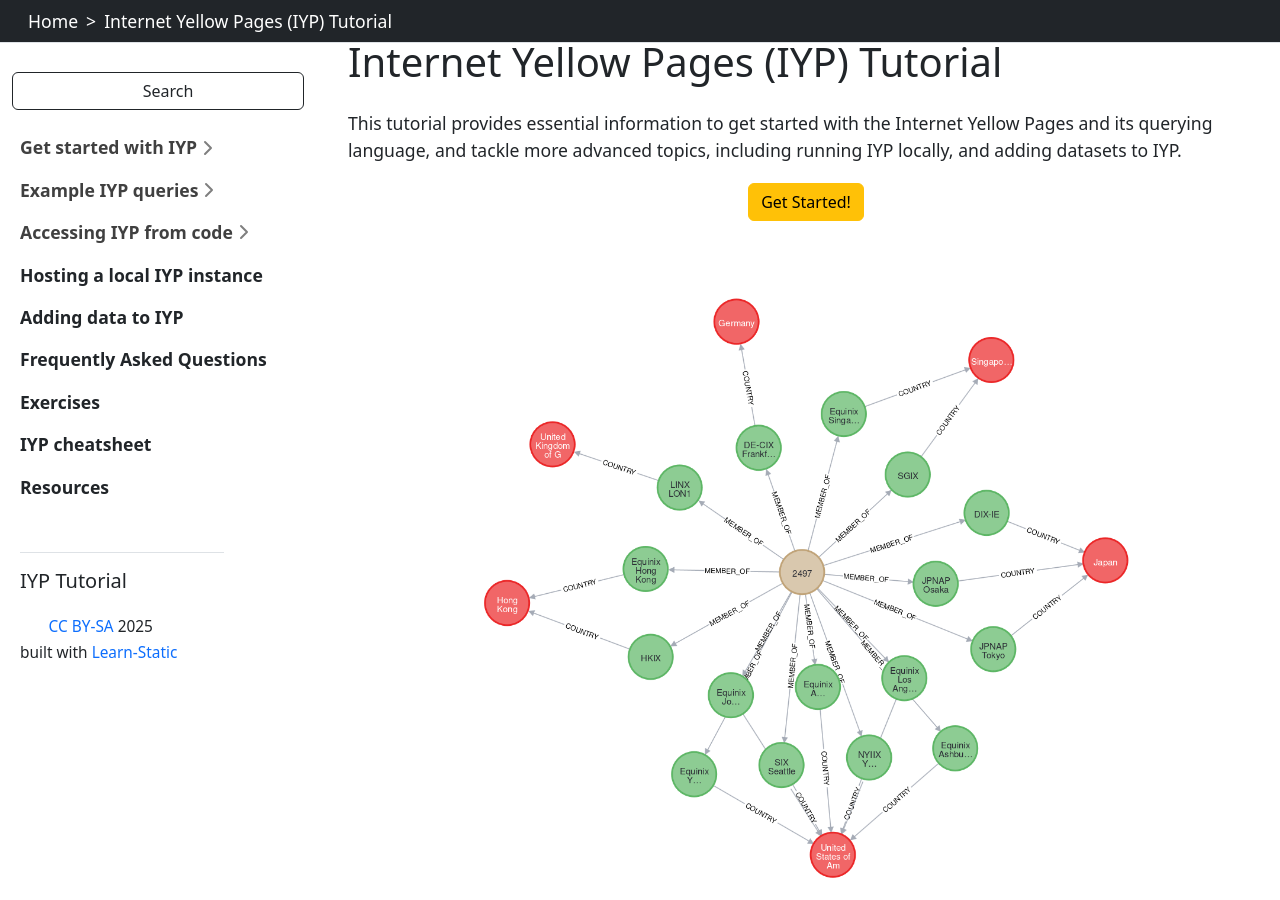
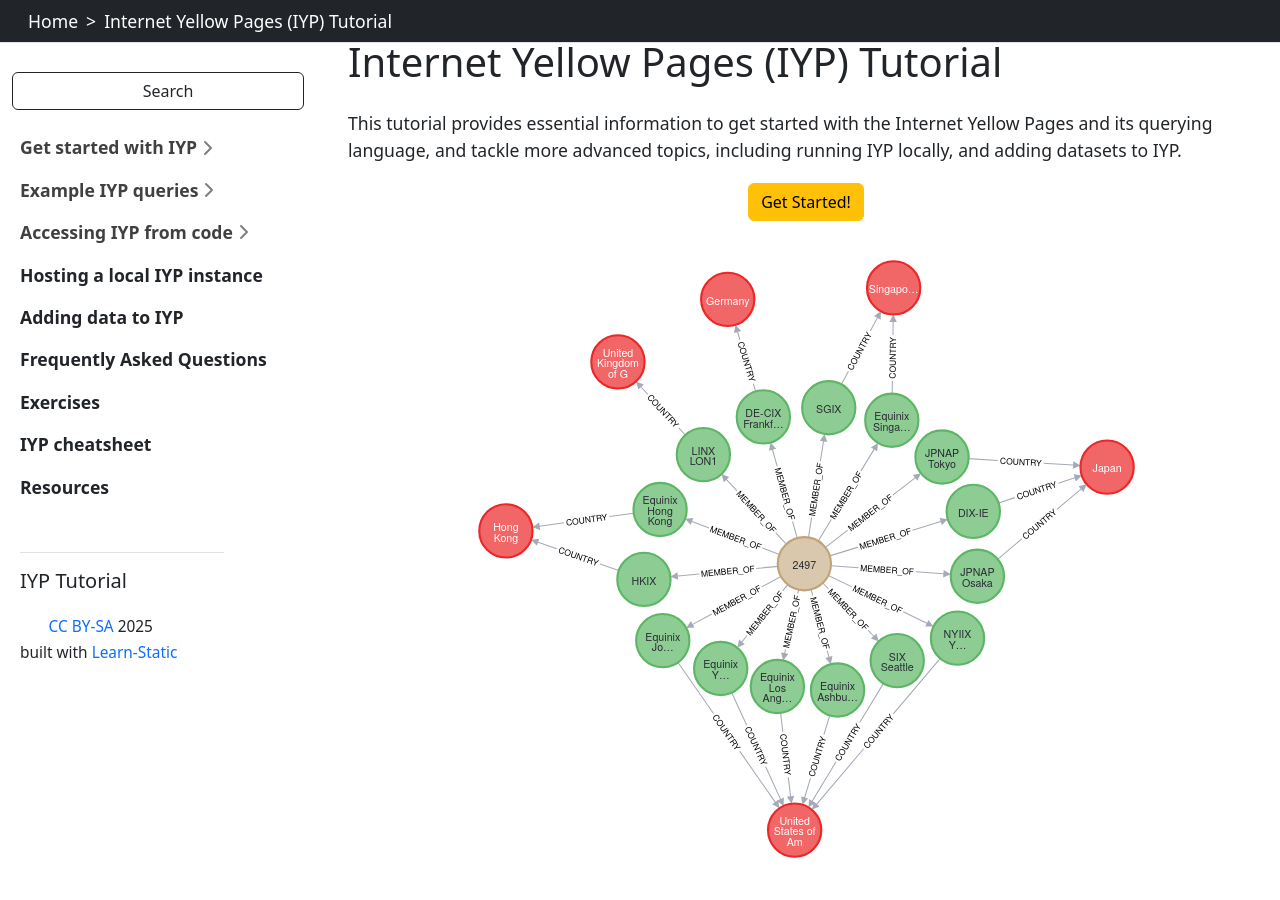
Before and after one commit to InternetHealthReport/iyp-tutorial, a Jekyll site: the page built from index.md, in a window 1280 px wide and 900 px high, scrolled down 761 px. Built offline with Jekyll 4.4.1, drawn with Linux system fonts in a browser that asks for light colours.

Commit message:
Update main example to SVG

```diff
--- a/_config.yml
+++ b/_config.yml
@@ -22,7 +22,7 @@ description: ""
 # keywords for meta tags used by search engines
 keywords: "Internet, yellow pages, IYP, internet measurement, internet dataset, knowledge graph"
 # image for meta tags, will appear when sharing link on social media
-featured-image: "/images/iyp-example.png"
+featured-image: "/images/iyp-example.svg"
 
 # author name, displayed in credits
 author: Romain Fontugne, Malte Tashiro
--- a/index.md
+++ b/index.md
@@ -16,7 +16,7 @@ including running IYP locally, and adding datasets to IYP.
 %}
 
 {% include figure.html
-    img="images/iyp-example.png"
+    img="images/iyp-example.svg"
     alt="Welcome!"
     caption=""
     width="75%"
```
Also changed, not shown: images/iyp-example.png (deleted), images/iyp-example.svg (added).
